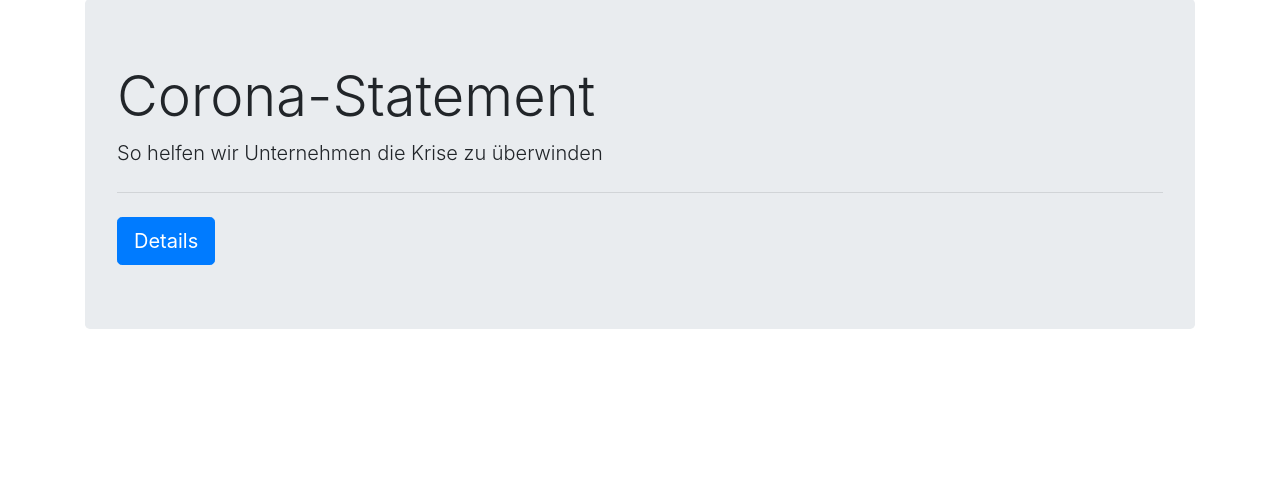
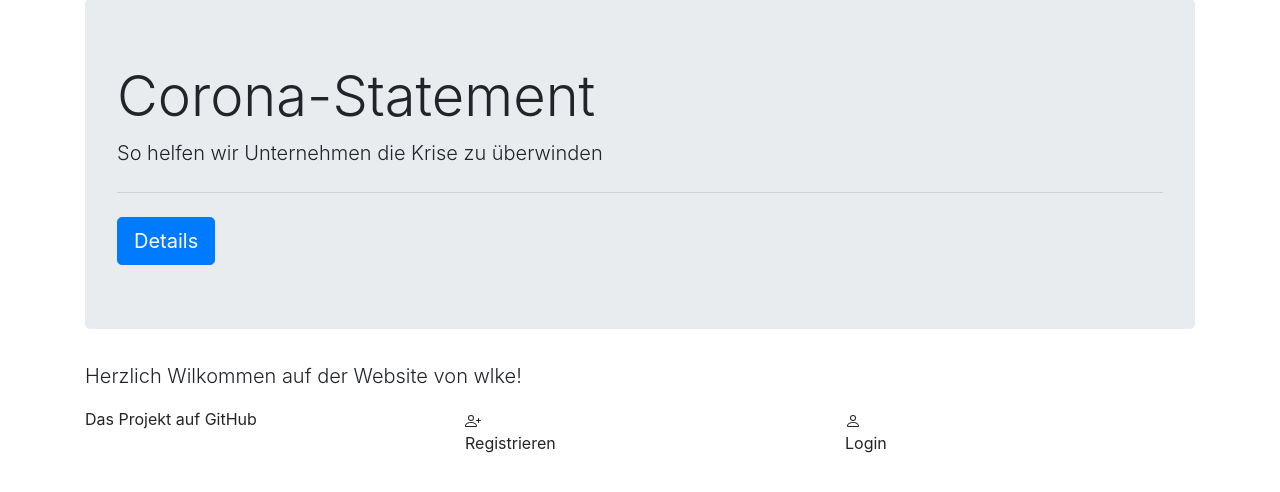
Before and after one commit to HAUDRAUFHAUN/wlke, a Django app: page / in a window 1280 px wide; the page is wider, and only the part inside the window is pictured. Shown: the part 81-573 px from the top of that part. Run offline with Django 3.2, Linux system fonts and the light colour scheme; data comes from the database, SQL or seed files in the repository; some libraries are stand-ins or nearby versions.

Commit message:
Style up index.html

```diff
--- a/wlke/templates/index/index.html
+++ b/wlke/templates/index/index.html
@@ -9,6 +9,26 @@
         <hr class="my-4">
         <a class="btn btn-primary btn-lg" href="/jumbo/{{ jumbo_data.pk }}" role="button">Details</a>
     </div>
+    <p class="lead">Herzlich Wilkommen auf der Website von wlke!</p>
+     <div class="row">
+    <div class="col-sm">
+      Das Projekt auf GitHub
+    </div>
+    <div class="col-sm">
+    <svg class="bi bi-person-plus" width="1em" height="1em" viewBox="0 0 16 16" fill="currentColor" xmlns="http://www.w3.org/2000/svg">
+        <path fill-rule="evenodd" d="M11 14s1 0 1-1-1-4-6-4-6 3-6 4 1 1 1 1h10zm-9.995-.944v-.002.002zM1.022 13h9.956a.274.274 0 0 0 .014-.002l.008-.002c-.001-.246-.154-.986-.832-1.664C9.516 10.68 8.289 10 6 10c-2.29 0-3.516.68-4.168 1.332-.678.678-.83 1.418-.832 1.664a1.05 1.05 0 0 0 .022.004zm9.974.056v-.002.002zM6 7a2 2 0 1 0 0-4 2 2 0 0 0 0 4zm3-2a3 3 0 1 1-6 0 3 3 0 0 1 6 0zm4.5 0a.5.5 0 0 1 .5.5v2a.5.5 0 0 1-.5.5h-2a.5.5 0 0 1 0-1H13V5.5a.5.5 0 0 1 .5-.5z"></path>
+        <path fill-rule="evenodd" d="M13 7.5a.5.5 0 0 1 .5-.5h2a.5.5 0 0 1 0 1H14v1.5a.5.5 0 0 1-1 0v-2z"></path>
+    </svg>
+    <br>
+      Registrieren
+    </div>
+    <div class="col-sm"><svg class="bi bi-person" width="1em" height="1em" viewBox="0 0 16 16" fill="currentColor" xmlns="http://www.w3.org/2000/svg">
+        <path fill-rule="evenodd" d="M13 14s1 0 1-1-1-4-6-4-6 3-6 4 1 1 1 1h10zm-9.995-.944v-.002.002zM3.022 13h9.956a.274.274 0 0 0 .014-.002l.008-.002c-.001-.246-.154-.986-.832-1.664C11.516 10.68 10.289 10 8 10c-2.29 0-3.516.68-4.168 1.332-.678.678-.83 1.418-.832 1.664a1.05 1.05 0 0 0 .022.004zm9.974.056v-.002.002zM8 7a2 2 0 1 0 0-4 2 2 0 0 0 0 4zm3-2a3 3 0 1 1-6 0 3 3 0 0 1 6 0z"></path>
+    </svg>
+    <br>
+      Login
+    </div>
+  </div>
     </div>
 
 
```
